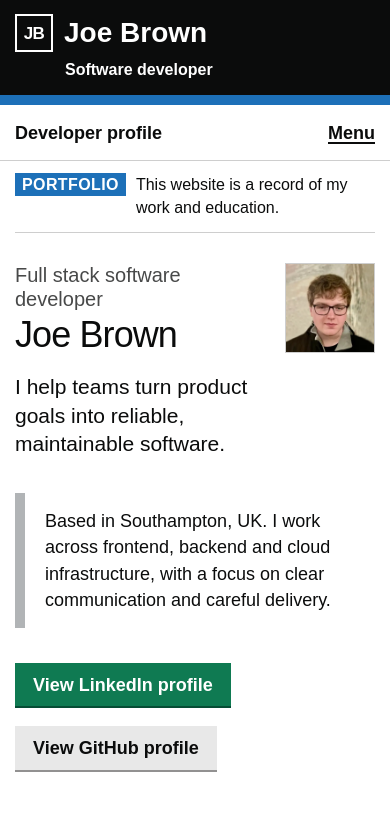
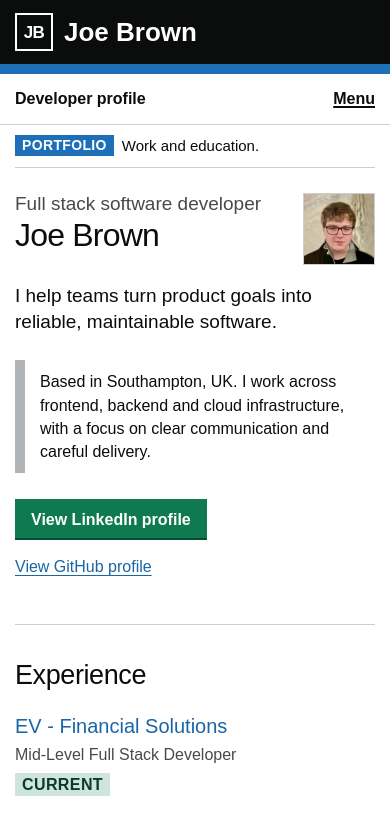
Before and after one commit to joe4576/joebrown-dev, a website built with Vite: page src/index.html in a window 390 px wide. Shown: the top 820 px of the page. Built offline with nearby package versions, Linux system fonts and the light colour scheme.

Commit message:
more wip

```diff
--- a/src/index.html
+++ b/src/index.html
@@ -50,7 +50,7 @@
     <div class="width-container">
       <div class="phase-banner">
         <strong class="tag tag--blue">Portfolio</strong>
-        <p>This website is a record of my work and education.</p>
+        <p>Work and education.</p>
       </div>
     </div>
 
@@ -70,10 +70,6 @@
             <div class="profile__copy">
               <span class="caption-xl">Full stack software developer</span>
               <h1 id="page-title">Joe Brown</h1>
-              <p class="lead">
-                I help teams turn product goals into reliable, maintainable
-                software.
-              </p>
             </div>
             <img
               class="profile__photo"
@@ -83,6 +79,10 @@
               height="160"
               fetchpriority="high"
             />
+            <p class="lead">
+              I help teams turn product goals into reliable, maintainable
+              software.
+            </p>
           </section>
 
           <div class="inset-text">
--- a/src/main.css
+++ b/src/main.css
@@ -248,11 +248,20 @@ summary:focus {
 .profile {
   display: grid;
   grid-template-columns: minmax(0, 1fr) auto;
+  grid-template-areas:
+    "copy photo"
+    "lead lead";
   align-items: start;
-  gap: 40px;
+  column-gap: 40px;
+  row-gap: 20px;
+}
+
+.profile__copy {
+  grid-area: copy;
 }
 
 .profile__photo {
+  grid-area: photo;
   width: 150px;
   height: 150px;
   border: 1px solid var(--border);
@@ -295,6 +304,7 @@ h3 {
 }
 
 .lead {
+  grid-area: lead;
   margin: 0;
   font-size: 24px;
   line-height: 1.35;
@@ -546,7 +556,7 @@ h3 {
 
 @media (max-width: 760px) {
   body {
-    font-size: 18px;
+    font-size: 16px;
   }
 
   .width-container {
@@ -554,27 +564,24 @@ h3 {
   }
 
   .site-header__inner {
-    flex-wrap: wrap;
-    gap: 6px 12px;
-    padding-top: 14px;
-    padding-bottom: 14px;
+    min-height: 64px;
+    padding-top: 10px;
+    padding-bottom: 10px;
   }
 
   .site-header__brand {
-    width: 100%;
+    width: auto;
+    font-size: 26px;
   }
 
   .site-header__description {
-    margin-left: 50px;
-    padding-left: 0;
-    border-left: 0;
-    font-size: 16px;
+    display: none;
   }
 
   .service-navigation__inner {
     display: grid;
     grid-template-columns: 1fr auto;
-    min-height: 55px;
+    min-height: 50px;
   }
 
   .service-navigation__toggle {
@@ -603,9 +610,19 @@ h3 {
     box-shadow: none;
   }
 
+  .phase-banner {
+    gap: 8px;
+    padding: 10px 0;
+    font-size: 15px;
+  }
+
+  .phase-banner .tag {
+    font-size: 14px;
+  }
+
   .page-main {
-    padding-top: 30px;
-    padding-bottom: 55px;
+    padding-top: 25px;
+    padding-bottom: 48px;
   }
 
   .page-grid {
@@ -617,40 +634,104 @@ h3 {
   }
 
   .profile {
-    grid-template-columns: 1fr 90px;
-    gap: 20px;
+    grid-template-columns: minmax(0, 1fr) 72px;
+    column-gap: 15px;
+    row-gap: 16px;
   }
 
   .profile__photo {
-    width: 90px;
-    height: 90px;
+    width: 72px;
+    height: 72px;
   }
 
   .caption-xl {
+    margin-bottom: 3px;
+    font-size: 19px;
+  }
+
+  h1 {
+    margin-bottom: 15px;
+    font-size: 32px;
+  }
+
+  h2 {
+    margin-bottom: 24px;
+    font-size: 27px;
+  }
+
+  h3 {
     font-size: 20px;
   }
 
-  h1 {
-    margin-bottom: 20px;
-    font-size: 36px;
+  .lead {
+    font-size: 19px;
   }
 
-  h2 {
-    font-size: 30px;
+  .inset-text {
+    margin: 26px 0;
+    padding: 10px 0 10px 15px;
   }
 
-  h3 {
-    font-size: 22px;
+  .button-group {
+    flex-direction: column;
+    gap: 14px;
+    margin-bottom: 42px;
   }
 
-  .lead {
-    grid-column: 1 / -1;
-    font-size: 21px;
+  .button,
+  .button:visited {
+    padding: 9px 14px 7px;
+  }
+
+  .button--secondary,
+  .button--secondary:visited {
+    padding: 0;
+    border: 0;
+    box-shadow: none;
+    background: transparent;
+    color: var(--link);
+    font-weight: 400;
+    text-decoration: underline;
+    text-decoration-thickness: 1px;
+    text-underline-offset: 0.16em;
+  }
+
+  .button--secondary:hover {
+    background: transparent;
+    color: var(--link-hover);
+    text-decoration-thickness: 3px;
+  }
+
+  .content-section {
+    padding-top: 36px;
+  }
+
+  .content-section + .content-section {
+    margin-top: 48px;
+  }
+
+  .record + .record {
+    margin-top: 38px;
+    padding-top: 34px;
+  }
+
+  .record__heading {
+    flex-direction: column;
+    gap: 7px;
+    margin-bottom: 18px;
+  }
+
+  .record__role {
+    font-size: 16px;
+  }
+
+  .summary-list {
+    margin-bottom: 20px;
   }
 
   .summary-list__row {
     display: block;
-    padding: 10px 0;
+    padding: 9px 0;
   }
 
   .summary-list dt,
@@ -662,9 +743,31 @@ h3 {
     margin-top: 3px;
   }
 
-  .record__heading {
-    flex-direction: column;
-    gap: 10px;
+  .summary-list .tag-list {
+    display: block;
+  }
+
+  .summary-list .tag-list .tag {
+    display: inline;
+    padding: 0;
+    background: transparent;
+    color: var(--text);
+    font-size: 16px;
+    font-weight: 400;
+    letter-spacing: 0;
+    text-transform: none;
+  }
+
+  .summary-list .tag-list .tag:not(:last-child)::after {
+    content: ", ";
+  }
+
+  .details {
+    margin-top: 20px;
+  }
+
+  .back-to-top {
+    margin-top: 45px;
   }
 
   .site-footer__meta {
```
